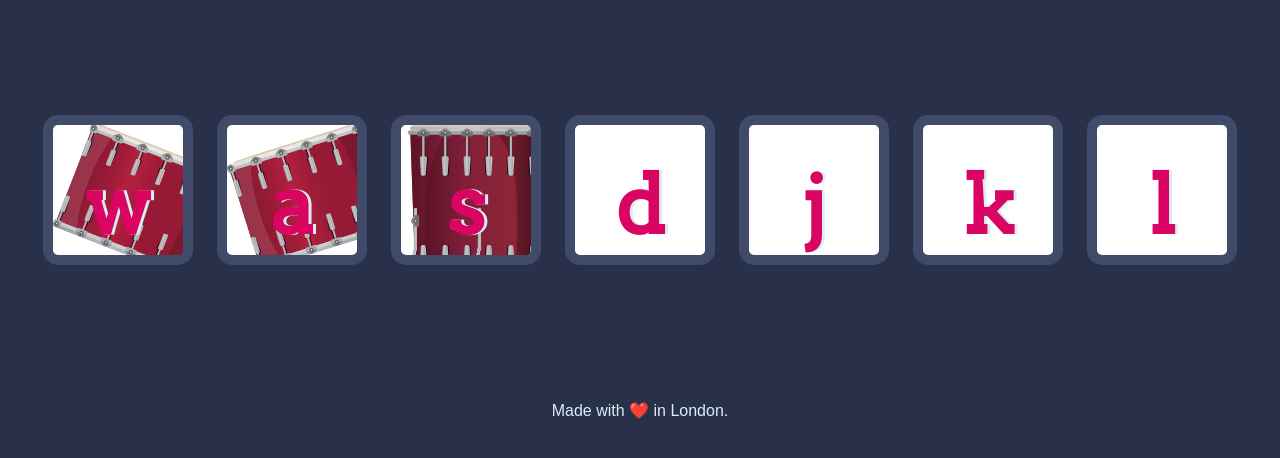
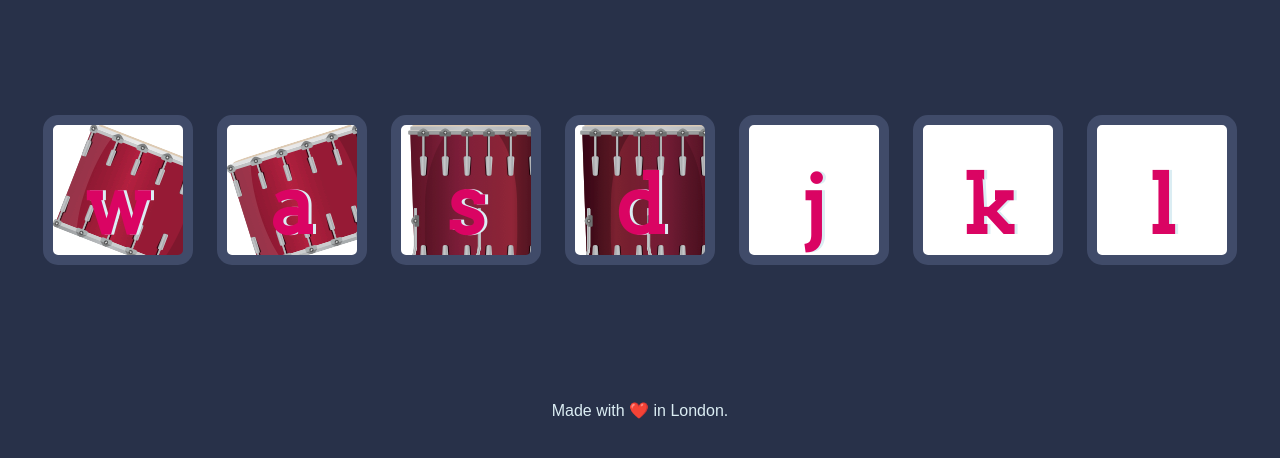
Before and after one commit to Margherita97/drum-kit, a plain HTML site: page index.html in a window 1280 px wide. Shown: the part 174-632 px from the top of the page. Drawn offline with Linux system fonts and the light colour scheme.

Commit message:
Add image .d

```diff
--- a/styles.css
+++ b/styles.css
@@ -29,7 +29,7 @@ footer {
 }
 
 .d {
-
+  background-image: url("images/tom4.png")
 }
 
 .j {
```
